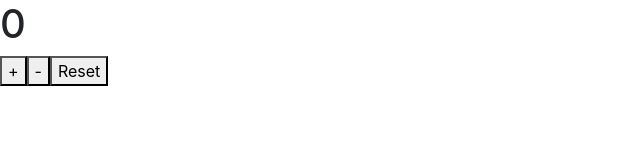
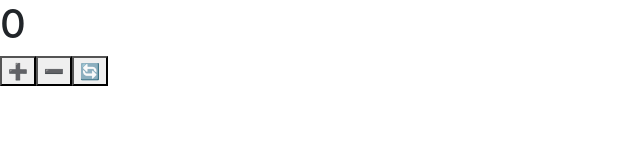
Before and after one commit to git-souvik22/react_course, a React (Create React App) app: page / in a window 1280 px wide. Shown: the top 160 px of the page, without its empty margins (0-640 px from the left). Built offline with nearby package versions, Linux system fonts and the light colour scheme.

Commit message:
useReducer Practice 1

```diff
--- a/src/App.js
+++ b/src/App.js
@@ -1,14 +1,13 @@
-import { useReducer } from "react";
+import { useReducer } from "react"; // imported useReducer Hook
 
 const App = () => {
   const [state, dispatch] = useReducer(reducer, initialState);
-
   return (
     <>
       <h1>{state.count}</h1>
-      <button onClick={() => dispatch({ type: "increment" })}>+</button>
-      <button onClick={() => dispatch({ type: "decrement" })}>-</button>
-      <button onClick={() => dispatch({ type: "reset" })}>Reset</button>
+      <button onClick={() => dispatch({ type: "increment" })}>➕</button>
+      <button onClick={() => dispatch({ type: "decrement" })}>➖</button>
+      <button onClick={() => dispatch({ type: "reset" })}>🔄</button>
     </>
   );
 };
@@ -23,10 +22,12 @@ const reducer = (state, action) => {
         count: state.count + 1,
       };
     case "decrement":
-      return {
-        ...state,
-        count: state.count - 1,
-      };
+      if (state.count > 0) {
+        return {
+          ...state,
+          count: state.count - 1,
+        };
+      }
     case "reset":
       return {
         ...state,
```
